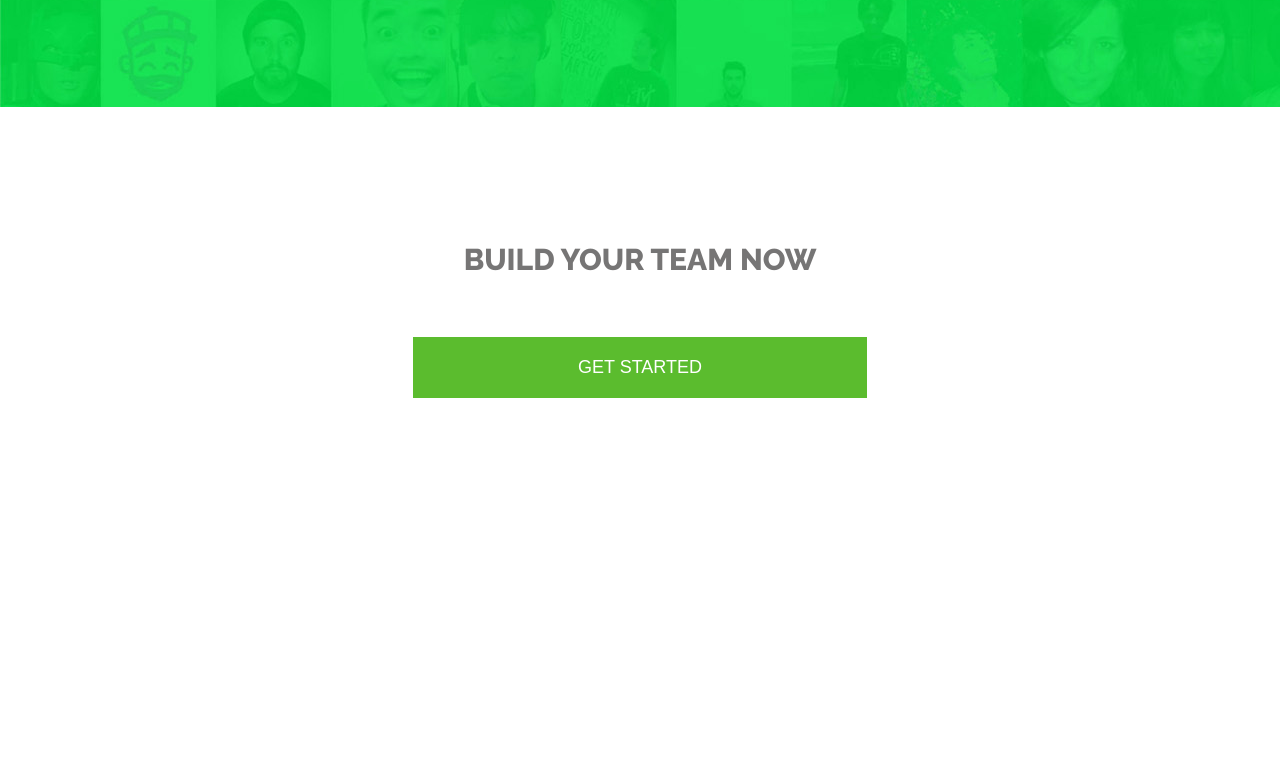
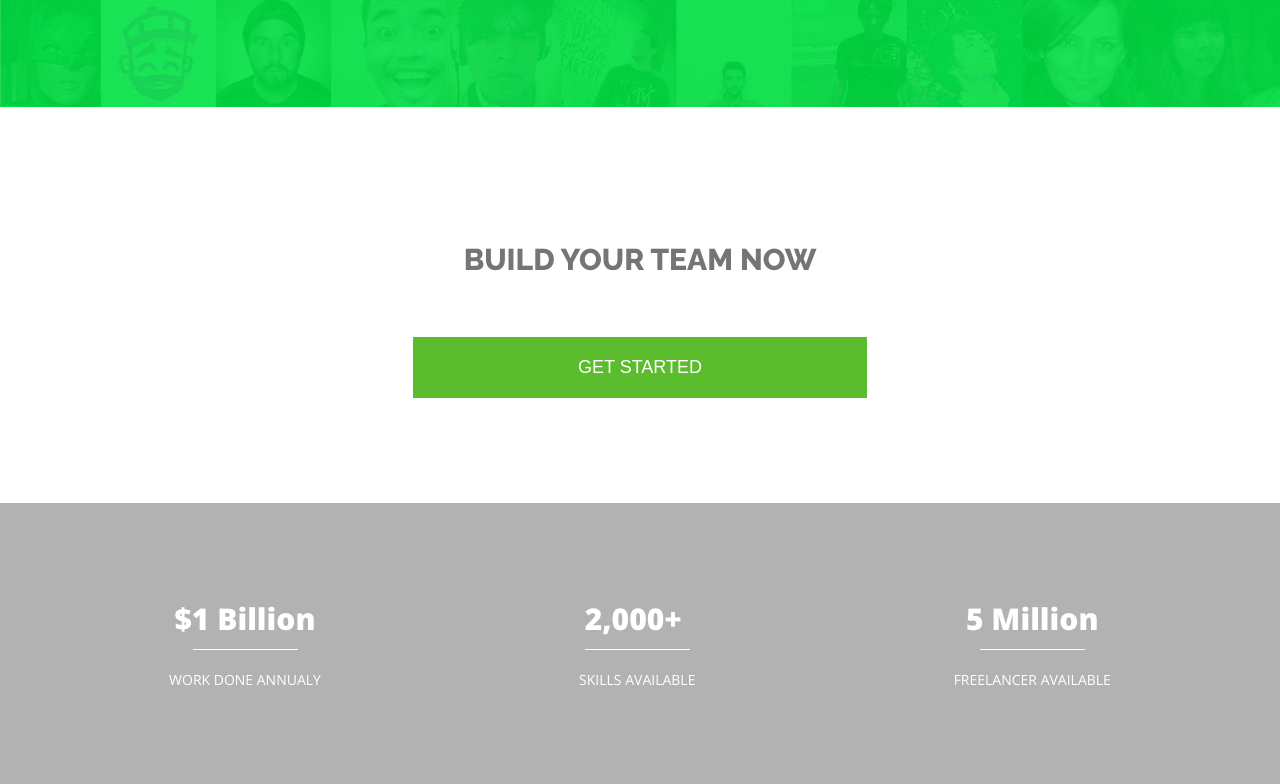
Before and after one commit to karol-wolski/jobBoard, a website built with webpack: page src/index.html in a window 1280 px wide. Shown: the part 4792-5576 px from the top of the page. Before the commit the page ends 5295 px from the top, so only its background shows below. Built offline with nearby package versions, Linux system fonts and the light colour scheme.

Commit message:
Add stats section

```diff
--- a/src/index.html
+++ b/src/index.html
@@ -339,6 +339,25 @@
 		<h2 class="build-team__title">Build your team Now</h2>
 		<button class="btn btn--contained btn--green">Get started</button>
 	</section>
+	<section class="stats">
+		<div class="stats__container">
+			<div class="stats__item">
+				<span class="stats__counter">$1 Billion</span>
+				<!-- <span class="stats__border"></span> -->
+				<p class="stats__name">Work Done Annualy</p>
+			</div>
+			<div class="stats__item">
+				<span class="stats__counter">2,000+</span>
+				<!-- <span class="stats__border"></span> -->
+				<p class="stats__name">Skills Available</p>
+			</div>
+			<div class="stats__item">
+				<span class="stats__counter">5 Million</span>
+				<!-- <span class="stats__border"></span> -->
+				<p class="stats__name">Freelancer Available</p>
+			</div>
+		</div>
+	</section>
 </body>
 
 </html>
--- a/src/scss/style.scss
+++ b/src/scss/style.scss
@@ -1,5 +1,7 @@
 @import './colors';
 @import url('https://fonts.googleapis.com/css?family=Raleway:300,400,500,600,700,800&display=swap');
+@import url('https://fonts.googleapis.com/css?family=Open+Sans:400,800&display=swap');
+
 * {
   margin: 0;
   padding: 0;
@@ -528,6 +530,55 @@ html {
   }
 }
 
+.stats {
+  background-color: $grey400;
+  padding: 7rem 1.5rem;
+  font-family: 'Open Sans', sans-serif;
+
+  &__container {
+    max-width: 120rem;
+    display: flex;
+    justify-content: space-around;
+    align-items: center;
+    margin: 0 auto;
+    flex-wrap: wrap;
+    flex-direction: column;
+
+    @media (min-width: 480px) {
+      flex-direction: row;
+    }
+  }
+
+  &__item {
+    display: flex;
+    justify-content: center;
+    align-items: center;
+    flex-direction: column;
+    padding: 2.5rem 1.5rem;
+  }
+
+  &__counter {
+    font-size: 3rem;
+    font-weight: 800;
+    color: $white;
+
+    &::after {
+      content: '';
+      display: block;
+      border-bottom: 1px solid $white;
+      width: 10.5rem;
+      margin: 1rem auto 2rem;
+    }
+  }
+
+  &__name {
+    font-size: 1.4rem;
+    font-weight: 400;
+    color: $white;
+    text-transform: uppercase;
+  }
+}
+
 .btn {
   padding: 5px 10px;
   border: none;
@@ -556,7 +607,11 @@ html {
   }
 
   &--contained {
-    padding: 2rem 16.5rem;
+    padding: 2rem 8rem;
+    margin: 0 1.5rem;
+    @media (min-width: 640px) {
+      padding: 2rem 16.5rem;
+    }
   }
 
   &--green {
```
